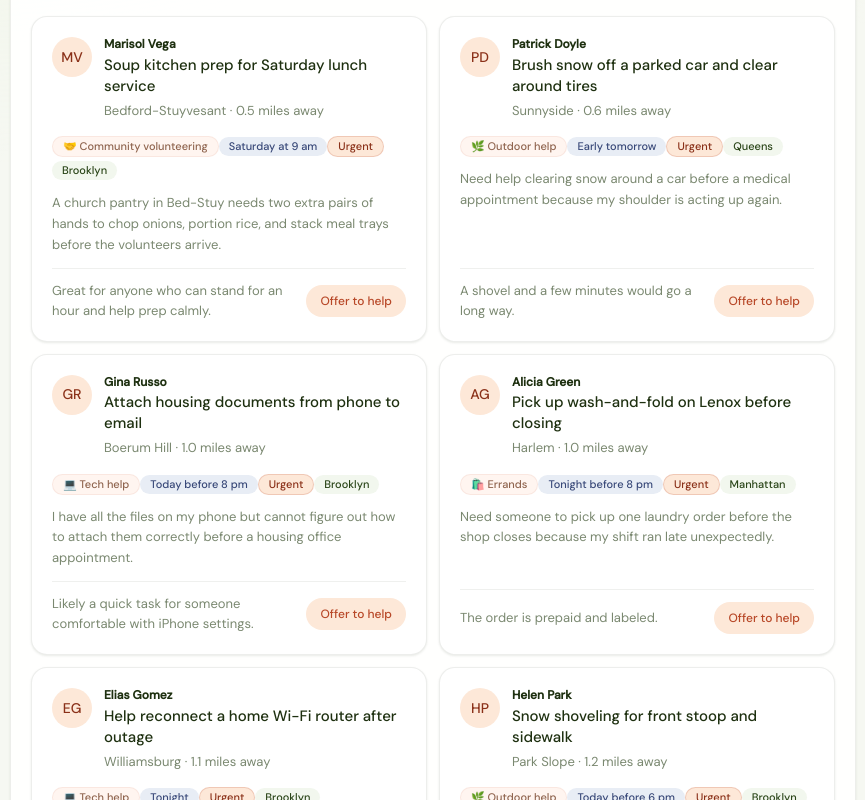
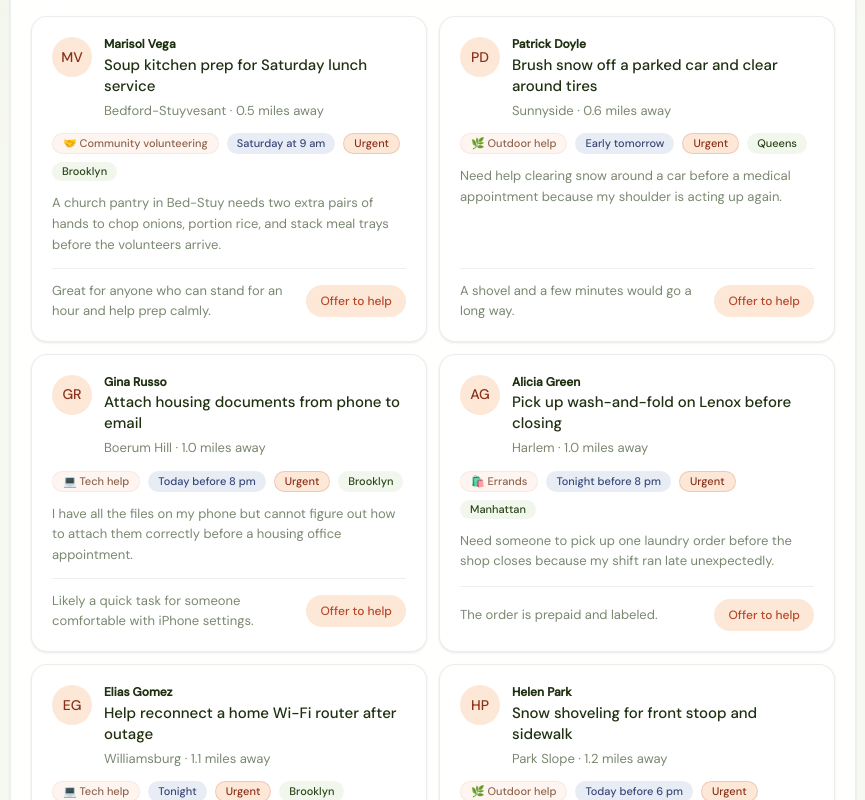
Before and after one commit to sarajakub/gather, a Next.js app: page /home in a window 1280 px wide. Shown: the part 1000-1800 px from the top of the page, without its empty margins (56-921 px from the left). Built offline with nearby package versions, Linux system fonts and the light colour scheme.

Commit message:
fix badge spacing

```diff
--- a/app/globals.css
+++ b/app/globals.css
@@ -822,7 +822,8 @@ select {
 }
 
 .card-post-badges {
-  gap: 6px;
+  display: flex;
+  gap: var(--space-2);
   flex-wrap: wrap;
 }
 
```
